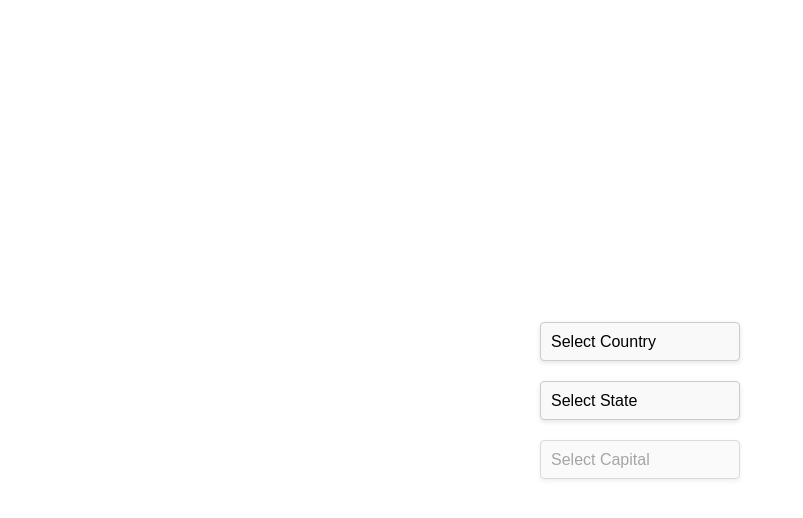
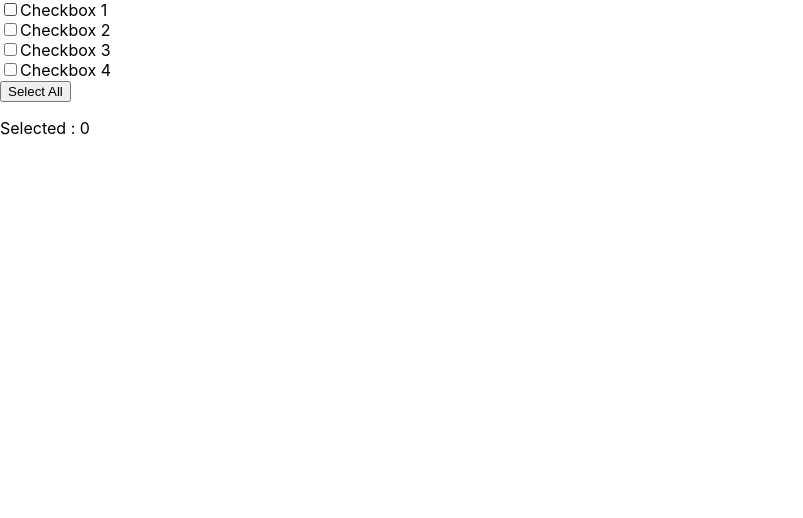
Before and after one commit to SaiRakindi/react-machine-coding, a React (Create React App) app: page / in a window 1280 px wide. Shown: the top 518 px of the page, without its empty margins (0-803 px from the left). Built offline with nearby package versions, Linux system fonts and the light colour scheme.

Commit message:
feat: dynamic checkbox counter

```diff
--- a/src/App.js
+++ b/src/App.js
@@ -7,6 +7,7 @@ import DynamicTextInput from "./components/DynamicTextInput";
 import FormAutoSave from "./components/FormAutoSave";
 import DebounceExample from "./components/DebounceExample";
 import CountriesDropdown from "./components/CountriesDropdown";
+import DynamicCheckboxCounter from "./components/DynamicCheckboxCounter";
 
 const App = () => {
   const formConfig = [
@@ -52,18 +53,20 @@ const App = () => {
 
   return (
     <div>
-      {/* <div style={{ display: "none" }}>
+      <div style={{ display: "none" }}>
         <FormComponent formConfig={formConfig} onSubmit={handleSubmit} />
+        <TimerWithoutRef />
+        <TimerWithRef />
+        <UsersDynamicSearch />
+        <DynamicTextInput />
+        <FormAutoSave />
+
+        <DebounceExample />
+        <FormComponent formConfig={formConfig} onSubmit={handleSubmit} />
+        <CountriesDropdown />
       </div>
-      <TimerWithoutRef />
-      <TimerWithRef /> */}
-      {/* <UsersDynamicSearch /> */}
-      {/* <DynamicTextInput /> */}
-      {/* <FormAutoSave /> */}
 
-      {/* <DebounceExample /> */}
-      {/* <FormComponent formConfig={formConfig} onSubmit={handleSubmit} /> */}
-      <CountriesDropdown />
+      <DynamicCheckboxCounter />
     </div>
   );
 };
--- /dev/null
+++ b/src/components/DynamicCheckboxCounter/index.js
@@ -0,0 +1,82 @@
+import React, { useEffect, useState } from "react";
+
+const DynamicCheckboxCounter = () => {
+  const [checkboxes, setCheckboxes] = useState([
+    { id: 1, label: "Checkbox 1", checked: false },
+    { id: 2, label: "Checkbox 2", checked: false },
+    { id: 3, label: "Checkbox 3", checked: false },
+    { id: 4, label: "Checkbox 4", checked: false },
+  ]);
+
+  const [selectAllActive, setSelectAllActive] = useState(false);
+
+  const handleOnChangeCheck = (id) => {
+    const updatedCheckboxes = checkboxes.map((checkbox) =>
+      checkbox.id === id
+        ? { ...checkbox, checked: !checkbox.checked }
+        : checkbox
+    );
+    const allChecked = updatedCheckboxes.every(
+      (checkbox) => checkbox.checked === true
+    );
+    setSelectAllActive(allChecked);
+    setCheckboxes(updatedCheckboxes);
+  };
+
+  const renderCheckBoxesCount = (count = false) => {
+    const filterdCheckboxex = checkboxes.filter(
+      (checkbox) => checkbox.checked === true
+    );
+    if (count) {
+      return filterdCheckboxex.length;
+    }
+    return filterdCheckboxex;
+  };
+
+  const renderSelectedCheckboxes = () => {
+    return checkboxes.filter((checkbox) => checkbox.checked === true);
+  };
+
+  const handleSelectAll = () => {
+    const selectedAllCheckboxes = checkboxes.map((checkbox) => ({
+      ...checkbox,
+      checked: true,
+    }));
+
+    setCheckboxes(selectedAllCheckboxes);
+    setSelectAllActive(!selectAllActive);
+  };
+
+  return (
+    <div>
+      {checkboxes.map((checkboxItem) => (
+        <div>
+          <label>
+            <input
+              key={checkboxItem.id}
+              type="checkbox"
+              value={checkboxItem.id}
+              checked={checkboxItem.checked}
+              onChange={() => handleOnChangeCheck(checkboxItem.id)}
+            />
+            {checkboxItem.label}{" "}
+          </label>
+        </div>
+      ))}
+
+      <button onClick={handleSelectAll} disabled={selectAllActive}>
+        {!selectAllActive ? `Select All` : `All selected`}
+      </button>
+
+      <p>Selected : {renderCheckBoxesCount(true)}</p>
+
+      <div>
+        {renderSelectedCheckboxes().map((checkbox) => (
+          <p key={checkbox.label}>{checkbox.label}</p>
+        ))}
+      </div>
+    </div>
+  );
+};
+
+export default DynamicCheckboxCounter;
```
